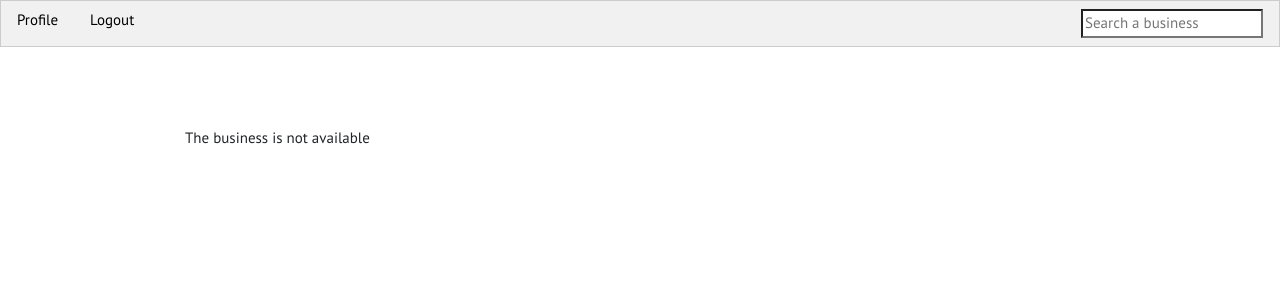
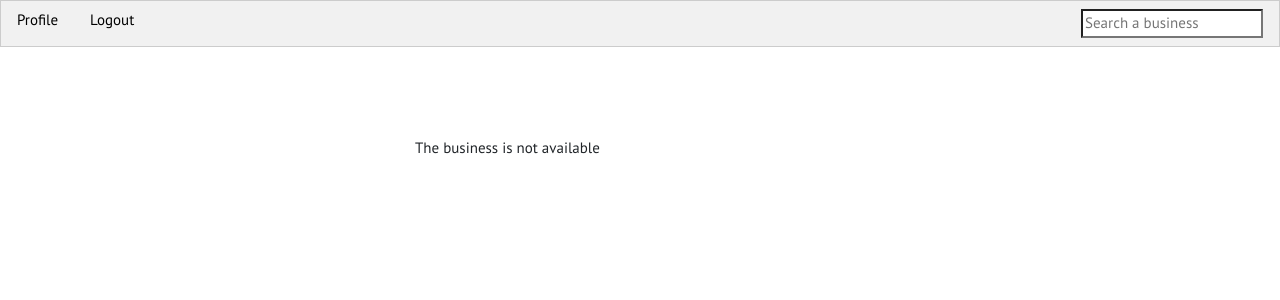
Before and after one commit to duncan-chege/myhood, a Django app: template block/templates/search.html in a window 1280 px wide. Shown: the top 300 px of the page. Run offline with Django 3.2, Linux system fonts and the light colour scheme; the template is opened without the code that fills it, so the values that code supplies are empty; some libraries are stand-ins or nearby versions.

Commit message:
changed alignment of search results

```diff
--- a/block/static/css/search.css
+++ b/block/static/css/search.css
@@ -11,9 +11,6 @@
     margin-left: 20px;
 }
 .mess{
-    margin-top: 80px;
-    margin-left: 100px;
+    margin-top: 6em;
+    margin-left: 22em;
 }
-.biz{
-    ma
-}
--- a/block/templates/search.html
+++ b/block/templates/search.html
@@ -13,13 +13,15 @@
     {% endif %}
 </div>
 
-<div class="row mess">
+
 {% if businesses %}
 {% for b in businesses %}
-        <div class="col-md-2">
+<div class="row mess">
+    <div class="col-md-3">
         <p class=name><b>{{b.person}}</b></p>
+        <hr>
         <p>{{user.email}}</p>
-            <hr>
+
 
     </div>
 
@@ -31,8 +33,8 @@
 
         </div>
     </div>
+</div>
 {% endfor %}
 {% endif %}
-    </div>
 
 {% endblock %}
```
Lines whose indentation alone changed are shown as unchanged.
